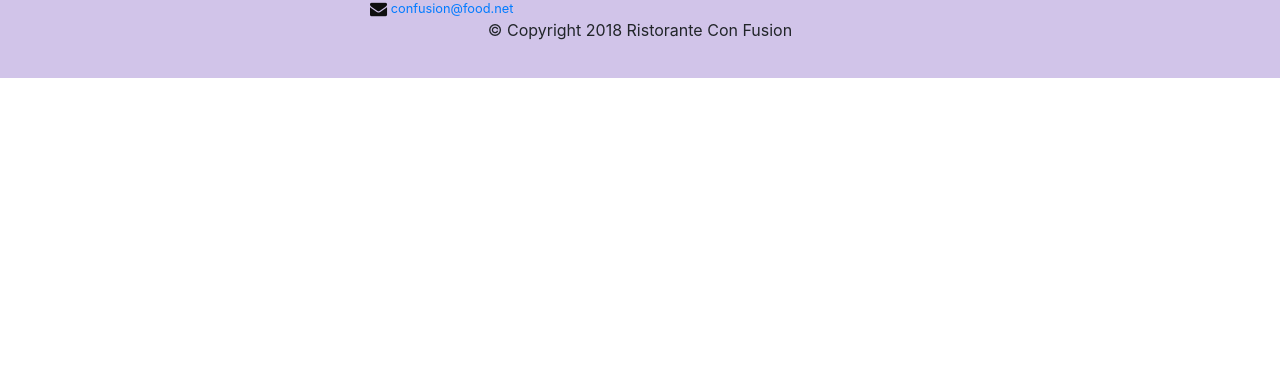
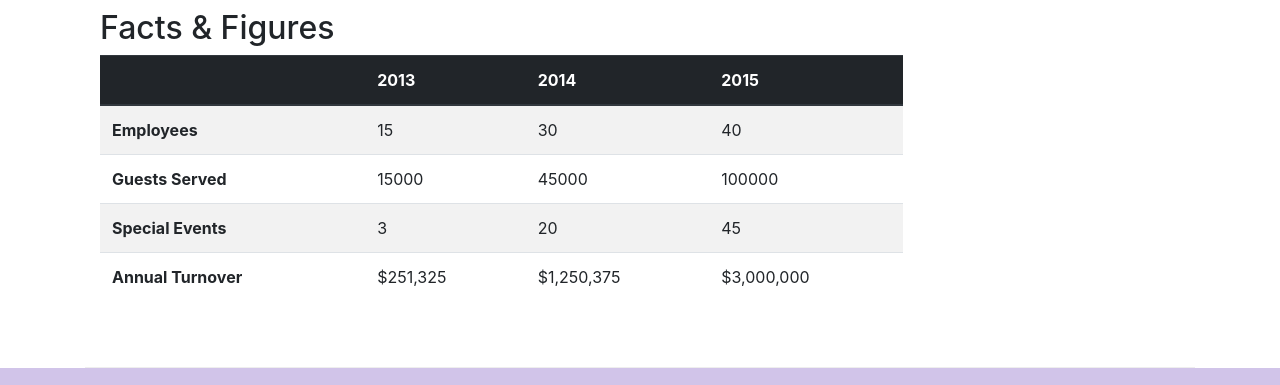
Before and after one commit to tri135790/bootstrap, a website: page aboutus.html in a window 1280 px wide. Shown: the part 1703-2088 px from the top of the page. Before the commit the page ends 1781 px from the top, so only its background shows below. Drawn offline with nearby package versions, Linux system fonts and the light colour scheme.

Commit message:
Bootstrap tables and cards

```diff
--- a/aboutus.html
+++ b/aboutus.html
@@ -62,7 +62,33 @@
                 <p>Started in 2010, Ristorante con Fusion quickly established itself as a culinary icon par excellence in Hong Kong. With its unique brand of world fusion cuisine that can be found nowhere else, it enjoys patronage from the A-list clientele in Hong Kong.  Featuring four of the best three-star Michelin chefs in the world, you never know what will arrive on your plate the next time you visit us.</p>
                 <p>The restaurant traces its humble beginnings to <em>The Frying Pan</em>, a successful chain started by our CEO, Mr. Peter Pan, that featured for the first time the world's best cuisines in a pan.</p>
             </div>
-            <div>
+            <div class="col-sm">
+                <div class="card">
+                    <h3 class="card-header bg-primary text-white">Facts At a Glance</h3>
+                    <div class="card-body">
+                        <dl class="row">
+                            <dt class="col-6">Started</dt>
+                            <dd class="col-6">3 Feb. 2013</dd>
+                            <dt class="col-6">Major Stake Holder</dt>
+                            <dd class="col-6">HK Fine Foods Inc.</dd>
+                            <dt class="col-6">Last Year's Turnover</dt>
+                            <dd class="col-6">$1,250,375</dd>
+                            <dt class="col-6">Employees</dt>
+                            <dd class="col-6">40</dd>
+                        </dl>
+                    </div>
+                </div>
+            </div>
+            <div class="col-12" >
+                <div class="card card-body bg-light">
+                    <blockquote class="blockquote">
+                        <p class="mb-0">You better cut the pizza in four pieces because I'm not hungry enough to eat six.</p>
+                        <footer class="blockquote-footer">Yogi Berra,
+                            <cite title="Source Title">The Wit and Wisdom of Yogi Berra, P. Pepe, Diversion Books, 2014</cite>
+                        </footer>
+                    </blockquote>
+                </div>
+
             </div>
         </div>
 
@@ -79,6 +105,52 @@
                 <h3>Alberto Somayya <small>Executive Chef</small></h3>
                 <p  class="d-none d-sm-block">Award winning three-star Michelin chef with wide International experience having worked closely with whos-who in the culinary world, he specializes in creating mouthwatering Indo-Italian fusion experiences. He says, <em>Put together the cuisines from the two craziest cultures, and you get a winning hit! Amma Mia!</em></p>
             </div>
+       </div>
+
+       <div class="row row-content">
+           <div class="col-12 col-sm-9">
+                <h2>Facts &amp; Figures</h2>
+                <div class="table-responsive">
+                    <table class="table table-striped">
+                        <thead class="thead-dark">
+                            <tr>
+                                <th>&nbsp;</th>
+                                <th>2013</th>
+                                <th>2014</th>
+                                <th>2015</th>
+                            </tr>
+                        </thead>
+                        <tbody>
+                            <tr>
+                                <th>Employees</th>
+                                <td>15</td>
+                                <td>30</td>
+                                <td>40</td>
+                            </tr>
+                            <tr>
+                                <th>Guests Served</th>
+                                <td>15000</td>
+                                <td>45000</td>
+                                <td>100000</td>
+                            </tr>
+                            <tr>
+                                <th>Special Events</th>
+                                <td>3</td>
+                                <td>20</td>
+                                <td>45</td>
+                            </tr>
+                            <tr>
+                                <th>Annual Turnover</th>
+                                <td>&dollar;251,325</td>
+                                <td>&dollar;1,250,375</td>
+                                <td>&dollar;3,000,000</td>
+                            </tr>
+                        </tbody>
+
+                    </table>
+                </div>
+           </div>
+           <div class="col-12 col-sm-3"></div>
        </div>
 
     </div>
```
